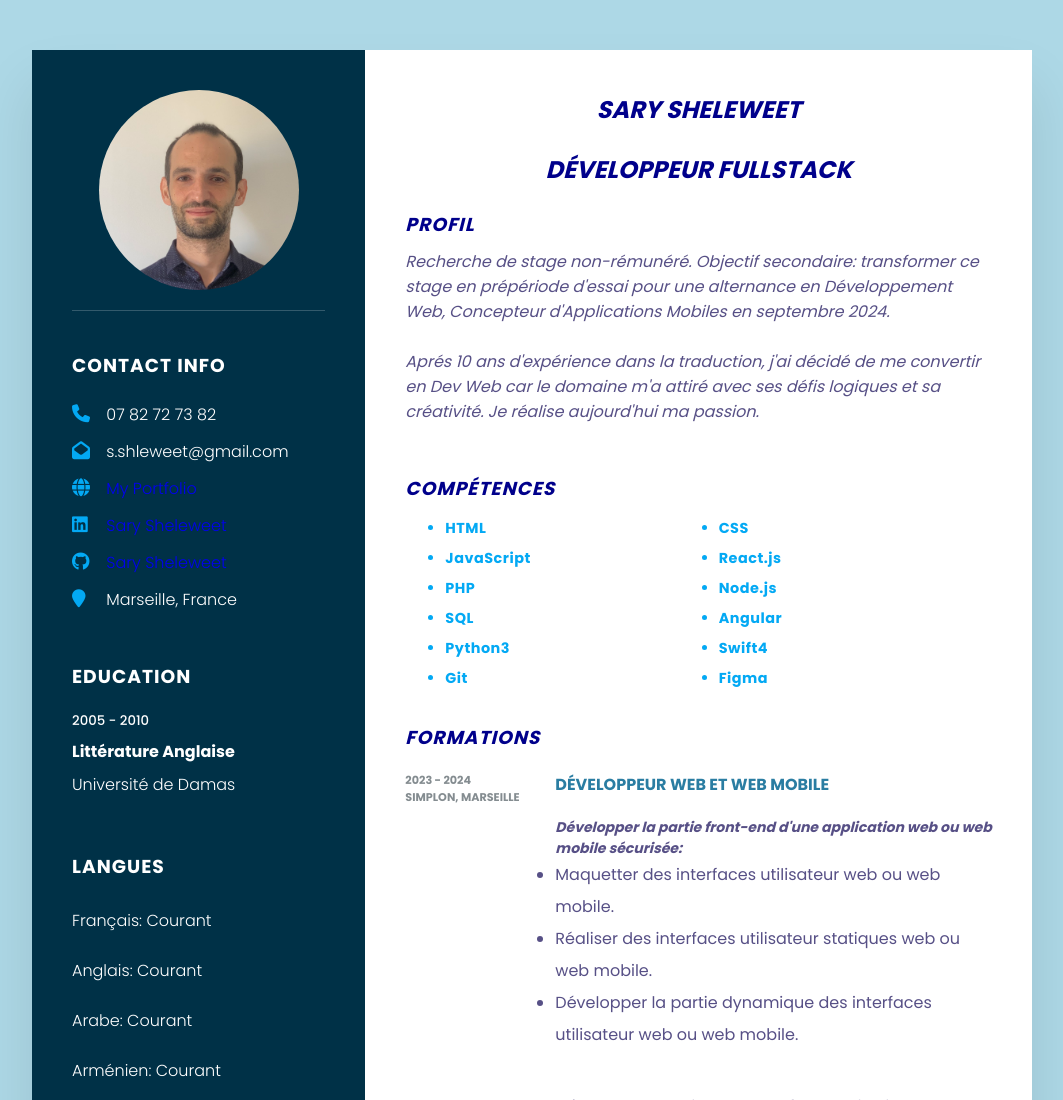
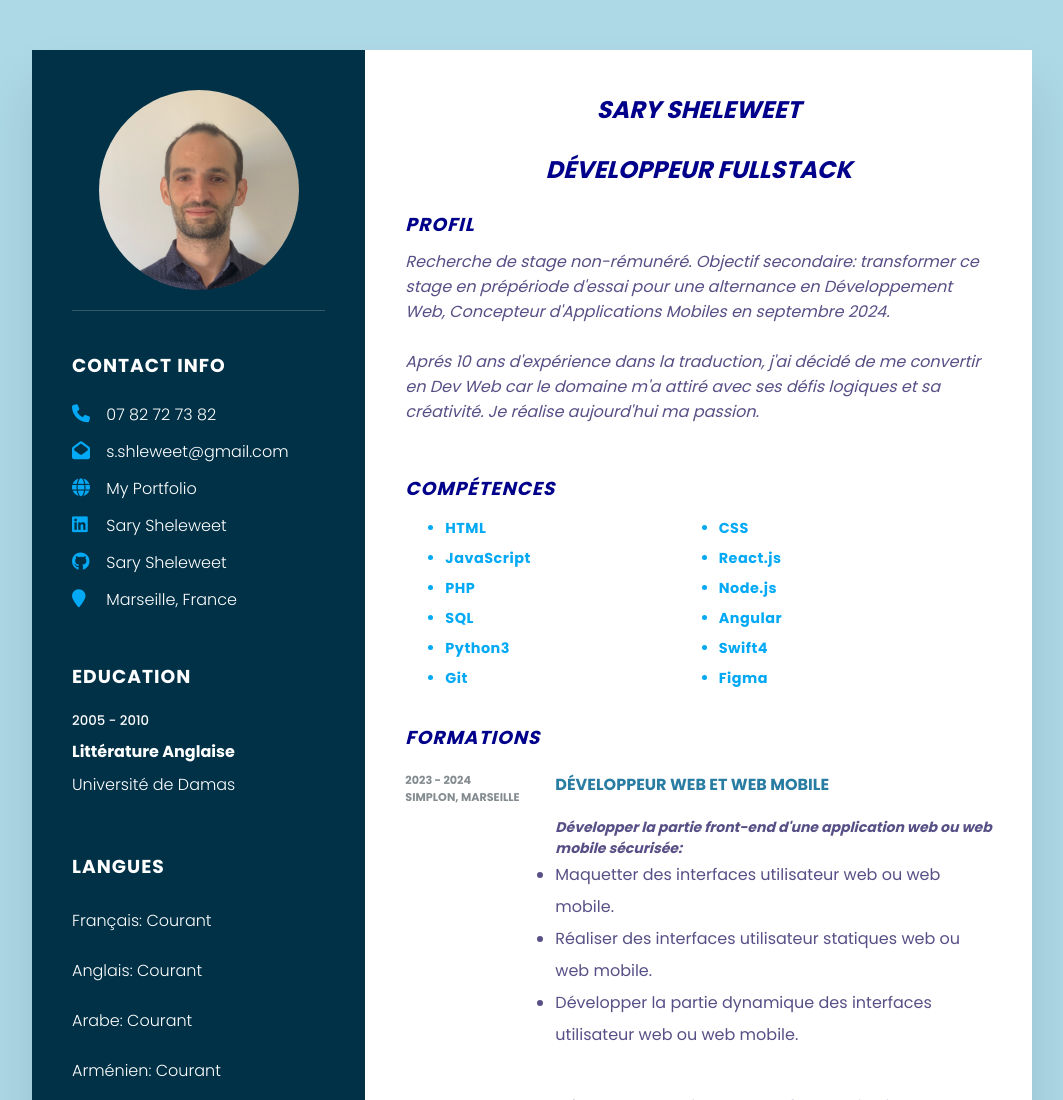
Before and after one commit to SarySheleweet/MY_CV_Updated, a plain HTML site: page index.html in a window 1280 px wide. Shown: the top 1100 px of the page, without its empty margins (108-1171 px from the left). Drawn offline with Linux system fonts and the light colour scheme.

Commit message:
Add files via upload

```diff
--- a/style.css
+++ b/style.css
@@ -104,6 +104,7 @@ body{
 
 .contactInfo ul li a {
     text-decoration: none;
+    color: #fff
 }
 
 a:visited {
```
